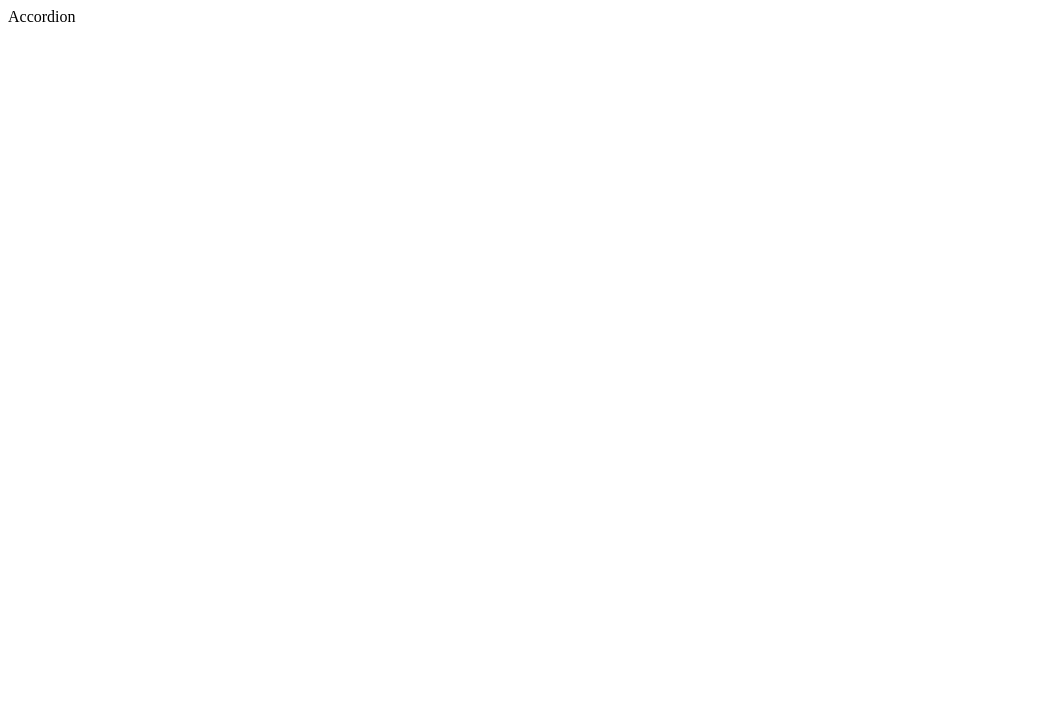
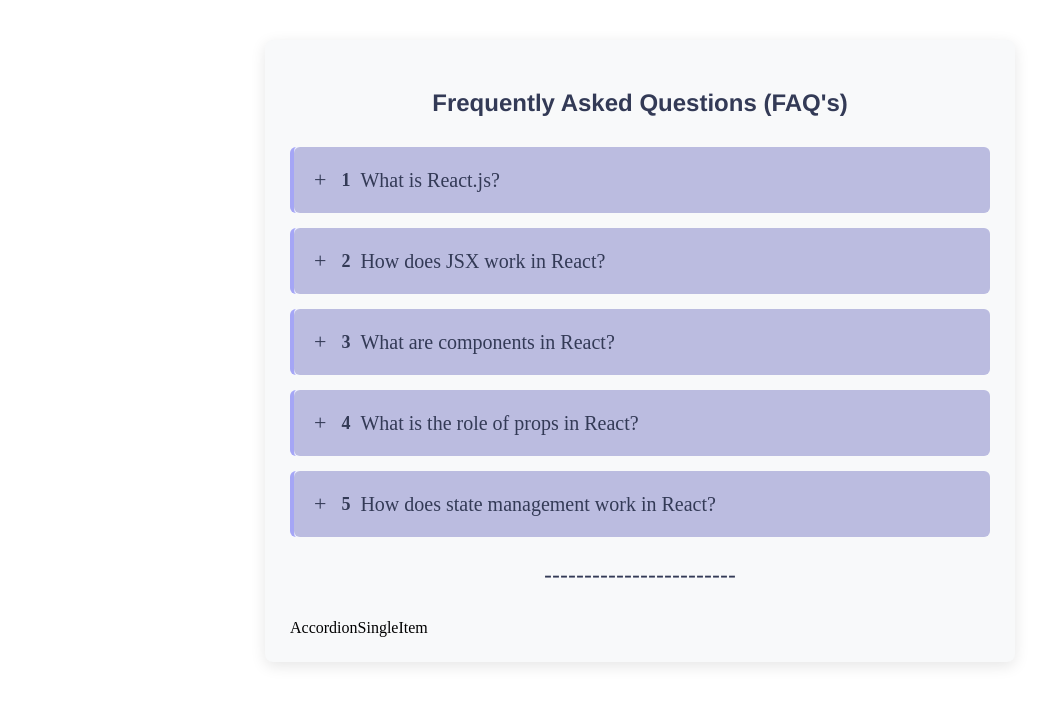
Before and after one commit to lynia-momo-202/Learn-reactJS, a React (Create React App) app in the folder 15_react_projects/: page / in a window 1280 px wide. Shown: the top 704 px of the page, without its empty margins (0-1063 px from the left). Built offline with nearby package versions, Linux system fonts and the light colour scheme.

Commit message:
chrore(project4):add accordion item

```diff
--- a/15_react_projects/src/projects/project4/Accordion.js
+++ b/15_react_projects/src/projects/project4/Accordion.js
@@ -1,10 +1,37 @@
 import React from 'react'
 import './App.css'
+import AccordionItem from './AccordionItem'
+import AccordionSingleItem from './AccordionSingleItem'
+import data from './data'
 
 function Accordion() {
-  return (
-    <div>Accordion</div>
-  )
+    let i = 1 ;
+    return (
+        <main className='accordion-container'>
+            <p className='faq'>
+                <strong>
+                    Frequently Asked Questions (FAQ's)
+                </strong>
+            </p>
+
+            {
+                data.map((faq) => (
+                    <AccordionItem
+                    key={i}
+                    number = {i++}
+                    question = { faq.question}
+                    answer = {faq.answer}
+                    />
+
+                )
+            )
+            }
+            <p className='faq'>
+                ------------------------
+            </p>
+            <AccordionSingleItem />
+        </main>
+    )
 }
 
 export default Accordion
--- a/15_react_projects/src/projects/project4/AccordionItem.js
+++ b/15_react_projects/src/projects/project4/AccordionItem.js
@@ -1,9 +1,26 @@
-import React from 'react'
+import React, { useState } from 'react'
 
-function AccordionItem() {
-  return (
-    <div>AccordionItem</div>
-  )
+function AccordionItem(props) {
+    const {number,question,answer} = props
+    const [show,setShow] = useState(0)
+    const handleshow = () =>{
+        // alert("hllo")
+        {show? setShow(0) : setShow(1)}
+    }
+    return (
+        <div className={`accordion ${show? 'active' : ''}`}>
+            <div className='accordion-header ' onClick={handleshow}>
+                <span className='accordion-icon'>
+                    {show? '-' : '+'}
+                    </span>
+                <span className='accordion-number'>{number}</span>
+                <span className='accordion-title'>{question}</span>
+            </div>
+            <div className='accordion-content'>
+            {show? answer : ''}
+            </div>
+        </div>
+    )
 }
 
 export default AccordionItem
```
